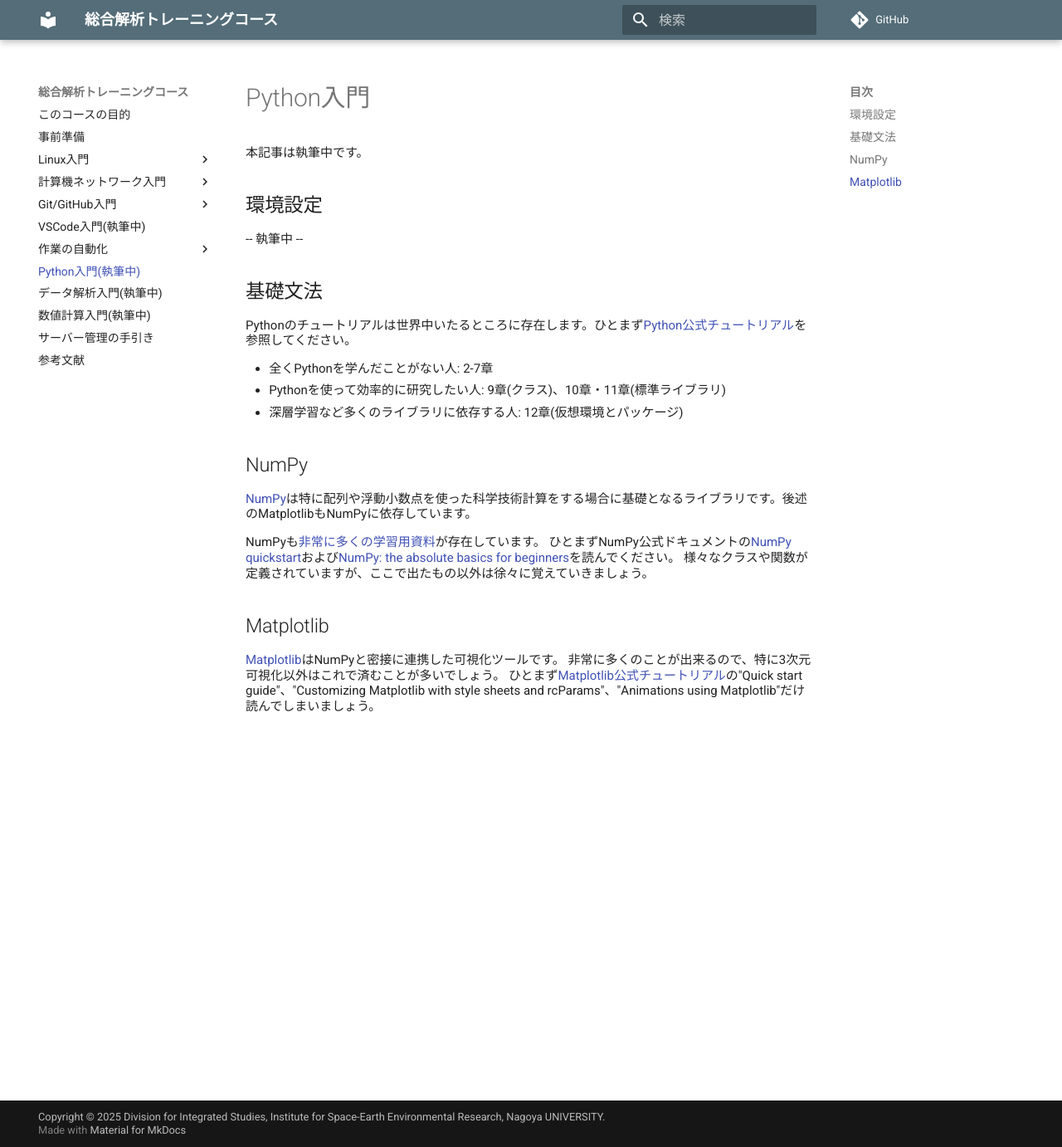
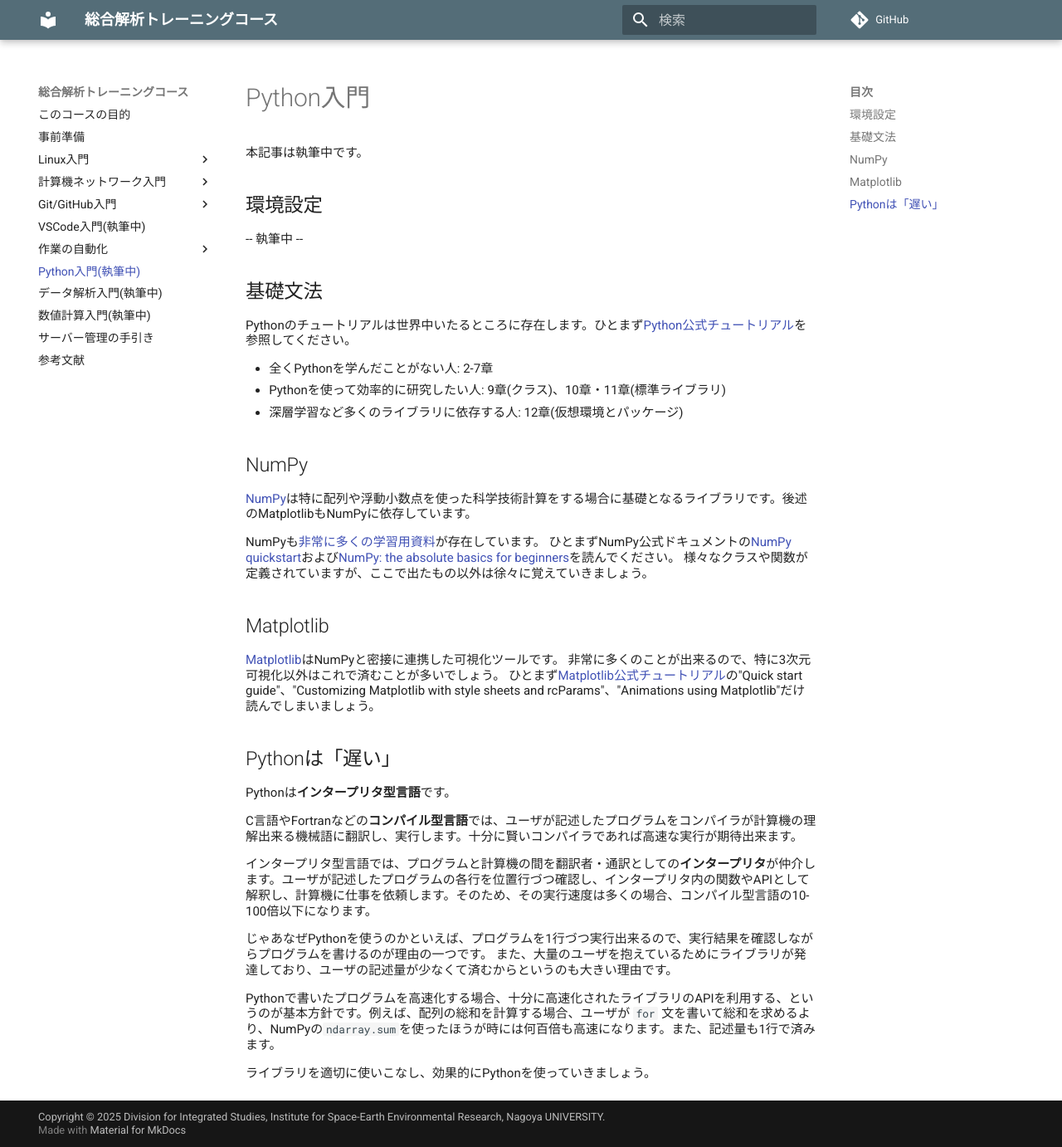
Before and after one commit to is-isee/training_course, an MkDocs documentation site: the page built from docs/python.md, in a window 1280 px wide and 1382 px high. Shown: the whole window at 83% size. Built offline with MkDocs 1.6.1 and Material for MkDocs 9.7.7, drawn with Linux system fonts in a browser that asks for light colours; comment, search, counter and statistics services are not loaded.

Commit message:
added note on "slow" python

```diff
--- a/docs/python.md
+++ b/docs/python.md
@@ -27,3 +27,18 @@ NumPyも[非常に多くの学習用資料](https://numpy.org/ja/learn/)が存
 [Matplotlib](https://matplotlib.org/)はNumPyと密接に連携した可視化ツールです。
 非常に多くのことが出来るので、特に3次元可視化以外はこれで済むことが多いでしょう。
 ひとまず[Matplotlib公式チュートリアル](https://matplotlib.org/stable/tutorials/index.html)の"Quick start guide"、"Customizing Matplotlib with style sheets and rcParams"、"Animations using Matplotlib"だけ読んでしまいましょう。
+
+## Pythonは「遅い」
+
+Pythonは**インタープリタ型言語**です。
+
+C言語やFortranなどの**コンパイル型言語**では、ユーザが記述したプログラムをコンパイラが計算機の理解出来る機械語に翻訳し、実行します。十分に賢いコンパイラであれば高速な実行が期待出来ます。
+
+インタープリタ型言語では、プログラムと計算機の間を翻訳者・通訳としての**インタープリタ**が仲介します。ユーザが記述したプログラムの各行を位置行づつ確認し、インタープリタ内の関数やAPIとして解釈し、計算機に仕事を依頼します。そのため、その実行速度は多くの場合、コンパイル型言語の10-100倍以下になります。
+
+じゃあなぜPythonを使うのかといえば、プログラムを1行づつ実行出来るので、実行結果を確認しながらプログラムを書けるのが理由の一つです。
+また、大量のユーザを抱えているためにライブラリが発達しており、ユーザの記述量が少なくて済むからというのも大きい理由です。
+
+Pythonで書いたプログラムを高速化する場合、十分に高速化されたライブラリのAPIを利用する、というのが基本方針です。例えば、配列の総和を計算する場合、ユーザが `for` 文を書いて総和を求めるより、NumPyの`ndarray.sum`を使ったほうが時には何百倍も高速になります。また、記述量も1行で済みます。
+
+ライブラリを適切に使いこなし、効果的にPythonを使っていきましょう。
```
